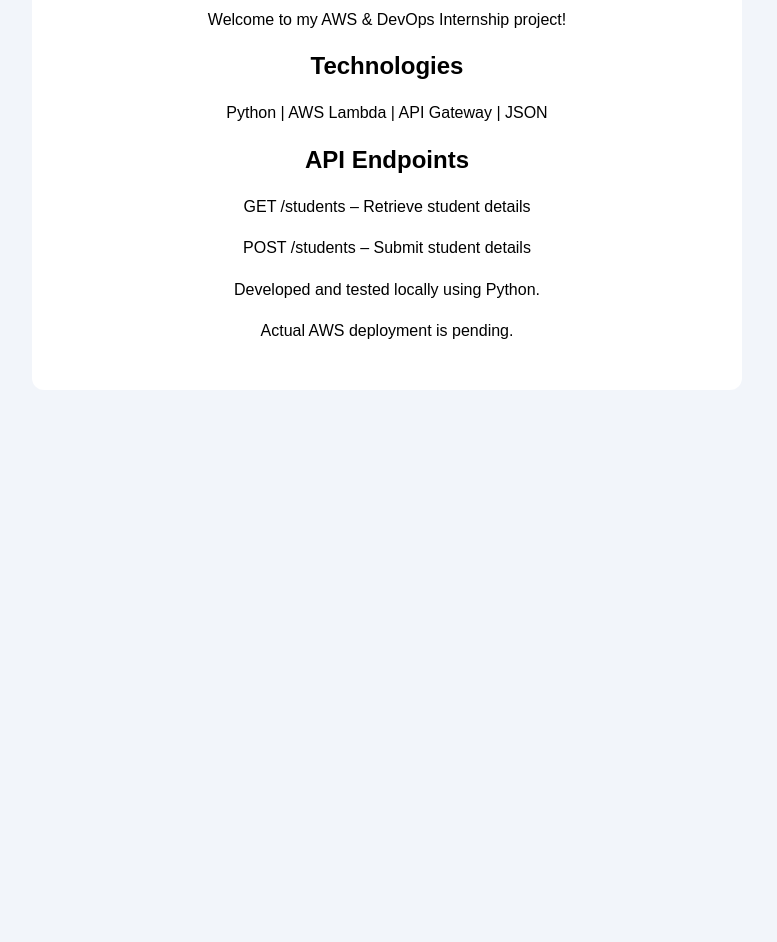
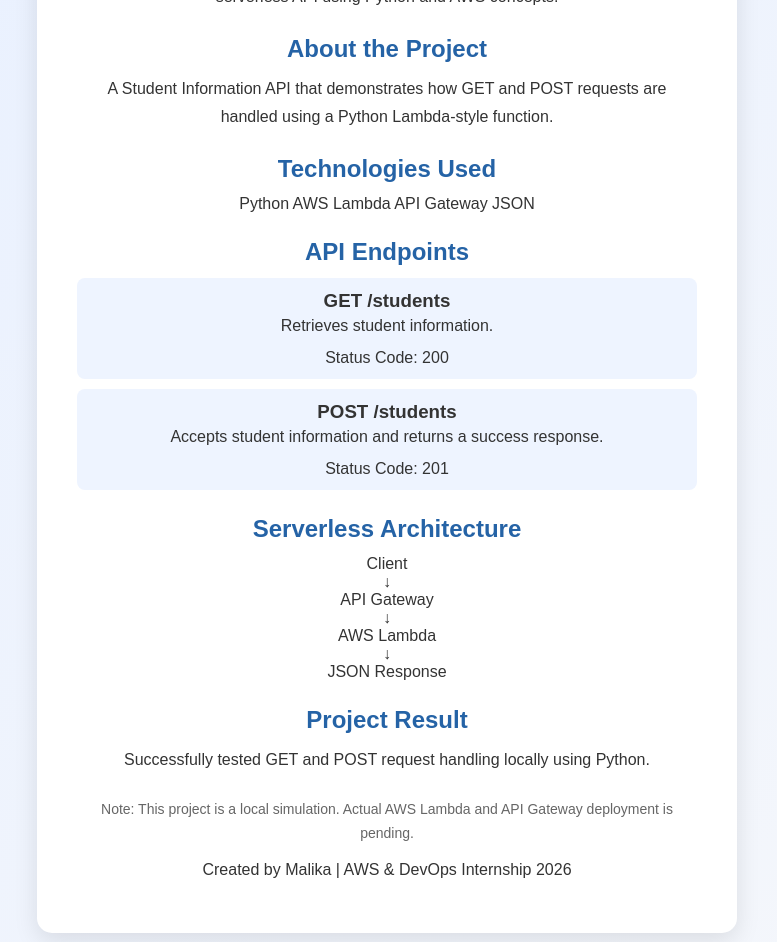
Before and after one commit to goli-malika/lambda-serverless, a plain HTML site: page index.html in a window 1280 px wide. Shown: the part 161-1103 px from the top of the page, without its empty margins (253-1030 px from the left). Before the commit the page ends 800 px from the top, so only its background shows below. Drawn offline with Linux system fonts and the light colour scheme.

Commit message:
Revise index.html for Student Information API
Updated the title and content to reflect the Student Information API project. Enhanced project descriptions and added technology details.

```diff
--- a/index.html
+++ b/index.html
@@ -4,36 +4,84 @@
 <head>
     <meta charset="UTF-8">
     <meta name="viewport" content="width=device-width, initial-scale=1.0">
-    <title>Malika's Serverless API Project</title>
-    <style>
-        body {
-            font-family: Arial, sans-serif;
-            background: #f2f5fa;
-            text-align: center;
-            padding: 50px 20px;
-        }
-        .container {
-            max-width: 650px;
-            margin: auto;
-            background: white;
-            padding: 30px;
-            border-radius: 12px;
-        }
-        h1 { color: #173b70; }
-        p { line-height: 1.6; }
-    </style>
+
+    <title>Student Information | Serverless API</title>
+
+    <link rel="stylesheet" href="style.css">
 </head>
+
 <body>
+
     <div class="container">
+
         <h1>Student Information – Serverless API</h1>
-        <p>Welcome to my AWS & DevOps Internship project!</p>
-        <h2>Technologies</h2>
-        <p>Python | AWS Lambda | API Gateway | JSON</p>
+
+        <p class="intro">
+            Welcome to my AWS & DevOps Internship project!
+            This project demonstrates a simple serverless API
+            using Python and AWS concepts.
+        </p>
+
+        <h2>About the Project</h2>
+
+        <p>
+            A Student Information API that demonstrates how
+            GET and POST requests are handled using a
+            Python Lambda-style function.
+        </p>
+
+        <h2>Technologies Used</h2>
+
+        <div class="tech-list">
+            <span>Python</span>
+            <span>AWS Lambda</span>
+            <span>API Gateway</span>
+            <span>JSON</span>
+        </div>
+
         <h2>API Endpoints</h2>
-        <p>GET /students – Retrieve student details</p>
-        <p>POST /students – Submit student details</p>
-        <p>Developed and tested locally using Python.</p>
-        <p>Actual AWS deployment is pending.</p>
+
+        <div class="endpoint">
+            <h3>GET /students</h3>
+            <p>Retrieves student information.</p>
+            <span class="status">Status Code: 200</span>
+        </div>
+
+        <div class="endpoint">
+            <h3>POST /students</h3>
+            <p>Accepts student information and returns a success response.</p>
+            <span class="status">Status Code: 201</span>
+        </div>
+
+        <h2>Serverless Architecture</h2>
+
+        <div class="architecture">
+            <div>Client</div>
+            <span>↓</span>
+            <div>API Gateway</div>
+            <span>↓</span>
+            <div>AWS Lambda</div>
+            <span>↓</span>
+            <div>JSON Response</div>
+        </div>
+
+        <h2>Project Result</h2>
+
+        <p>
+            Successfully tested GET and POST request handling
+            locally using Python.
+        </p>
+
+        <p class="note">
+            Note: This project is a local simulation.
+            Actual AWS Lambda and API Gateway deployment is pending.
+        </p>
+
+        <footer>
+            <p>Created by Malika | AWS & DevOps Internship 2026</p>
+        </footer>
+
     </div>
+
 </body>
 </html>
```
